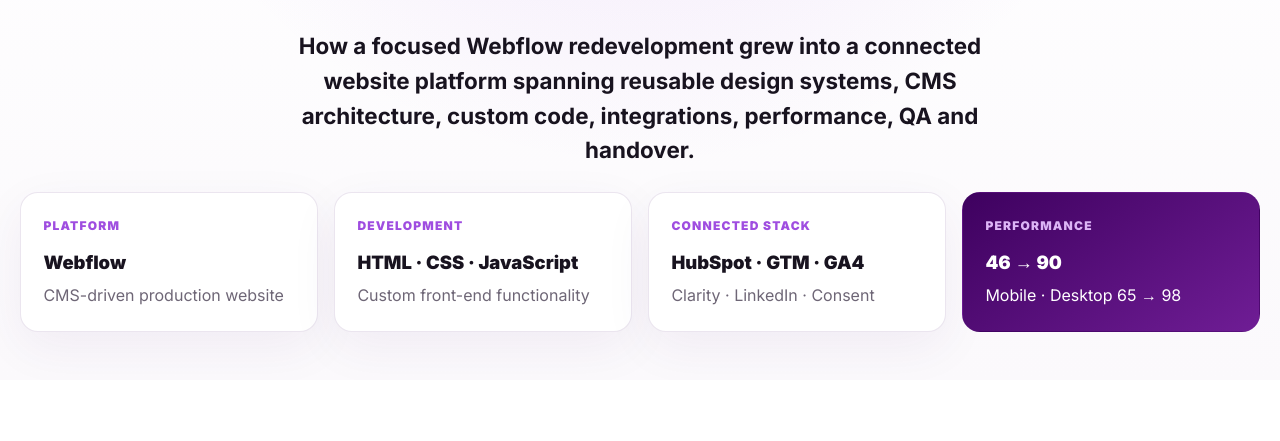
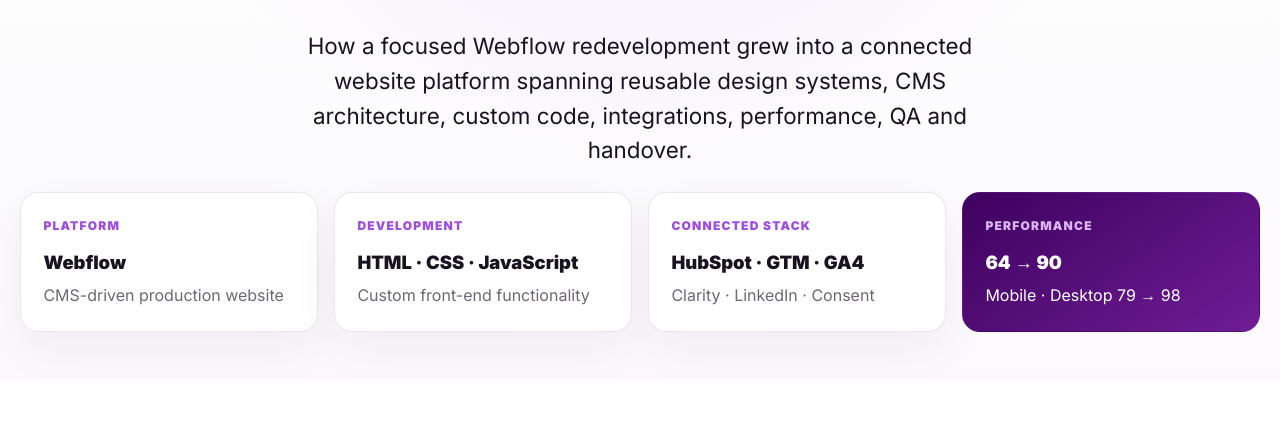
Before and after one commit to Jess-dev-93/jmsites, a website: page argenti-build.html in a window 1280 px wide. Shown: the part 333-774 px from the top of the page. Drawn offline with Linux system fonts and the light colour scheme.

Commit message:
hero and nav updates

```diff
--- a/argenti-build.html
+++ b/argenti-build.html
@@ -193,11 +193,11 @@
             </span>
 
             <strong class="jm-card__title">
-              46 → 90
+              64 → 90
             </strong>
 
             <p class="jm-card__text">
-              Mobile · Desktop 65 → 98
+              Mobile · Desktop 79 → 98
             </p>
 
           </article>
--- a/jm-system.css
+++ b/jm-system.css
@@ -212,7 +212,7 @@
 
   font-size: var(--jm-text-lead);
   line-height: 1.55;
-  font-weight: 650;
+
 }
 
 .jm-small {
```
Also changed, not shown: argenti-case-study.html (+2 -2 lines), images/client-argenti-images/argenti-pagespeed-desktop-live.png (added), images/client-argenti-images/argenti-pagespeed-mobile-live.png (added), 1 other file.
